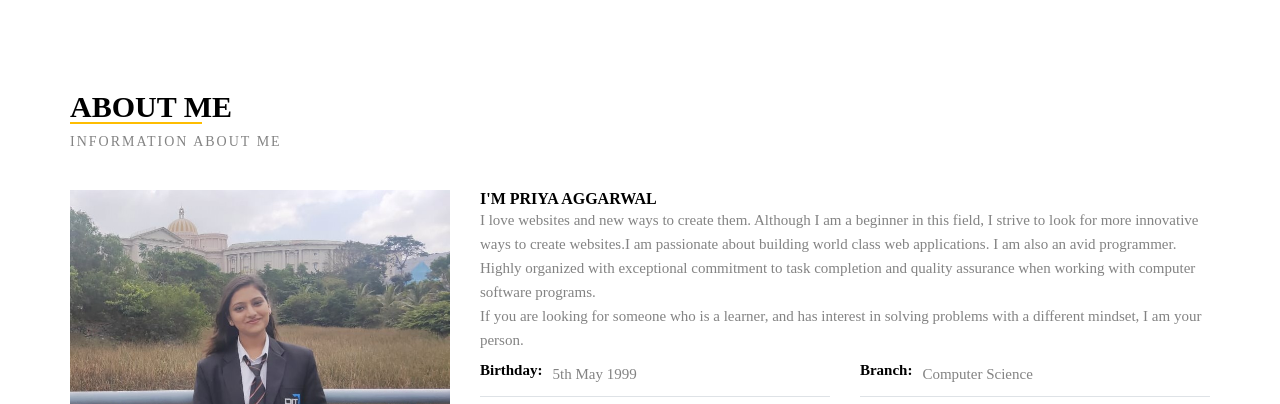
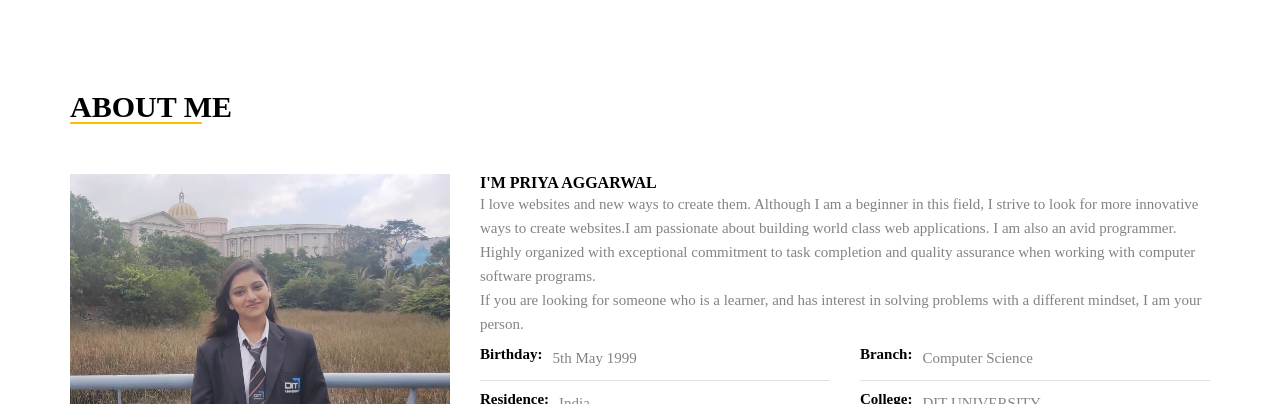
Before and after one commit to PriyaAggarwal505/resume, a plain HTML site: page index.html in a window 1280 px wide. Shown: the part 840-1244 px from the top of the page. Drawn offline with Linux system fonts and the light colour scheme.

Commit message:
Update index.html

```diff
--- a/index.html
+++ b/index.html
@@ -94,7 +94,7 @@
  		<div class="row">
  			<div class="section-title">
  			<h1>About Me</h1>
- 			<p class="small text-uppercase">Information About Me</p>
+
  		</div>
  	</div>
  	<div class="row">
```
